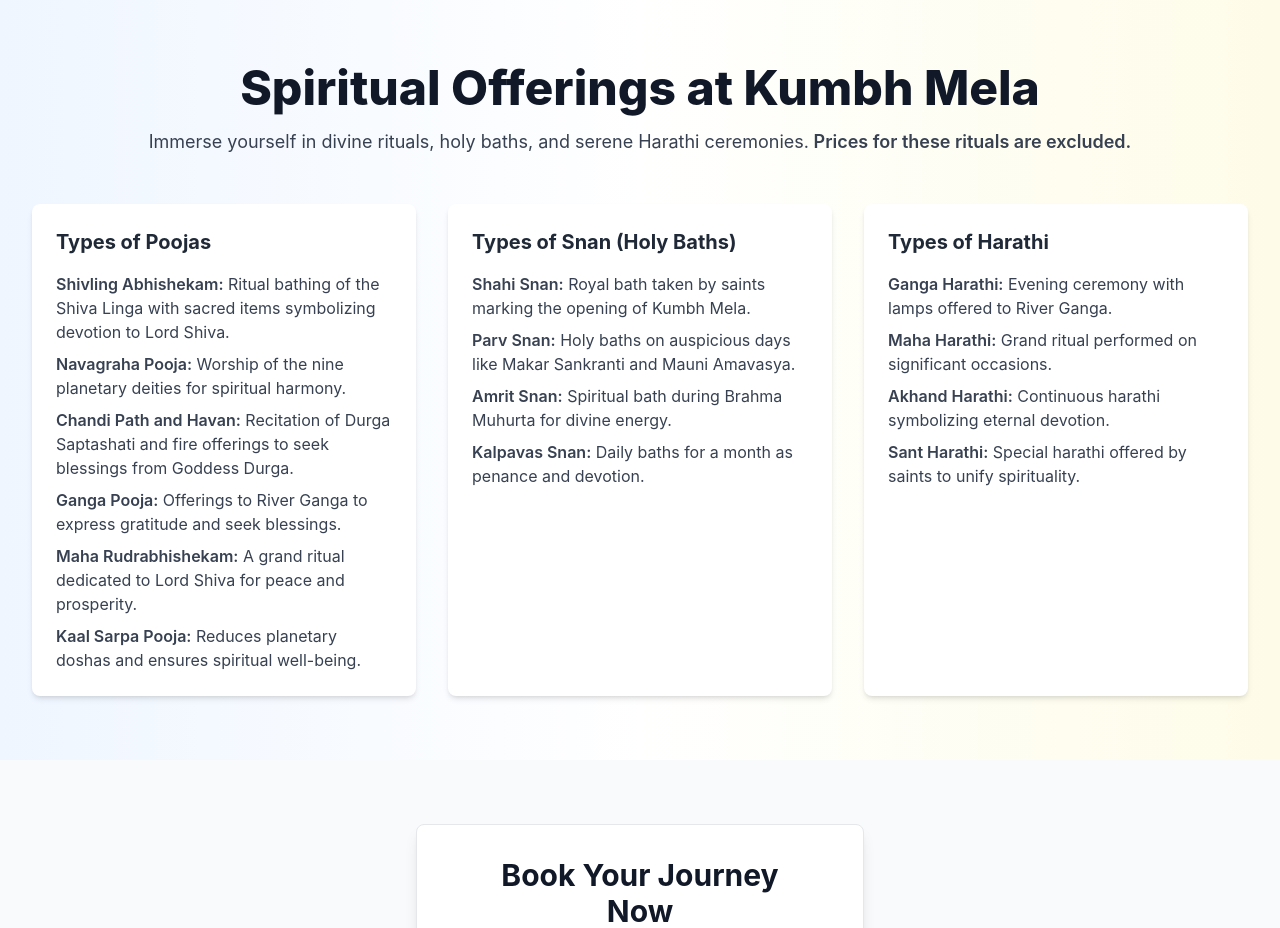
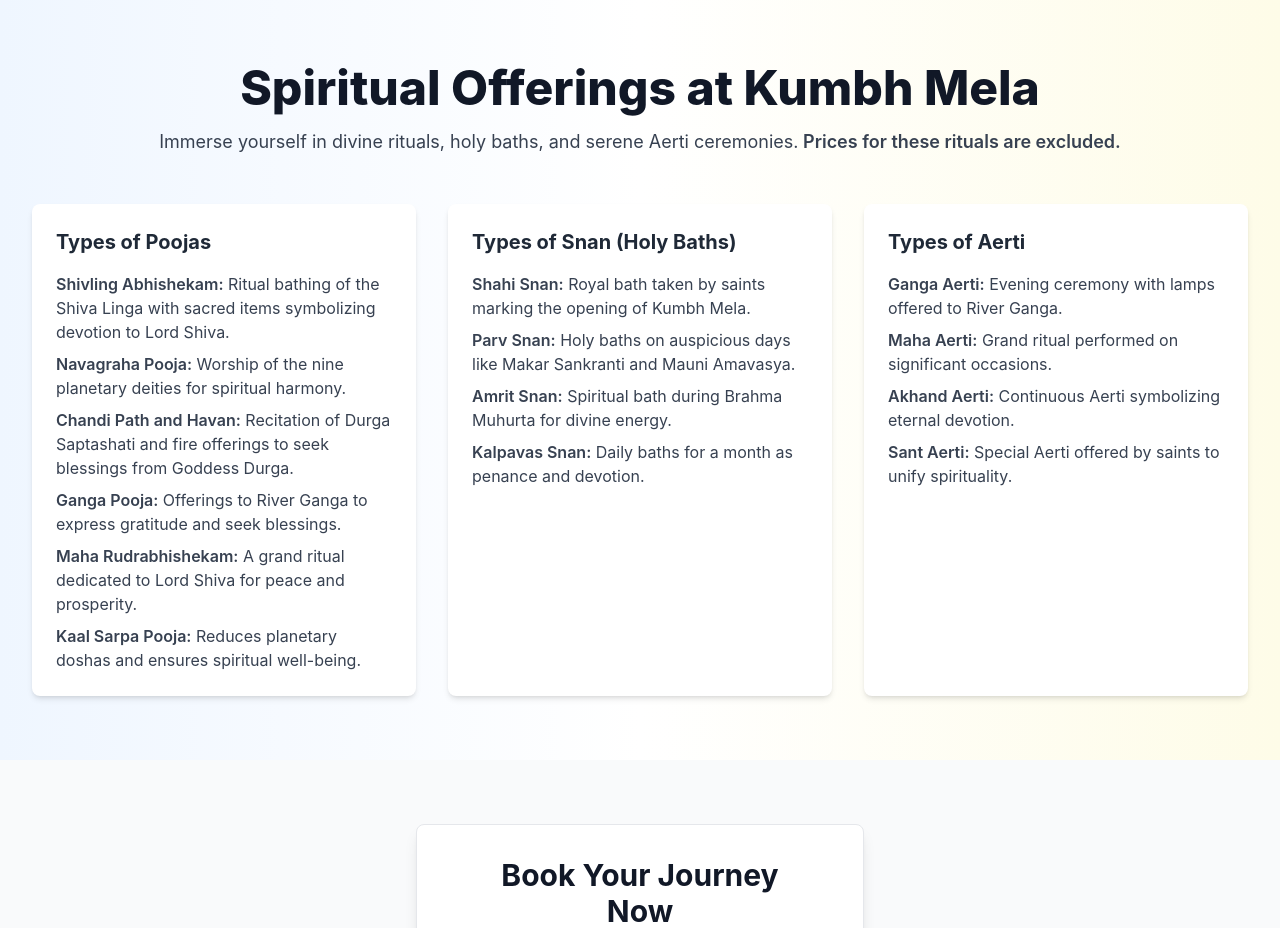
Before and after one commit to Tirumala02/Travel, a React (Create React App) app in the folder frontend/: page / in a window 1280 px wide. Shown: the part 2000-2928 px from the top of the page. Built offline with nearby package versions, Linux system fonts and the light colour scheme.

Commit message:
Update App.js

```diff
--- a/frontend/src/App.js
+++ b/frontend/src/App.js
@@ -268,7 +268,7 @@ export default function App() {
         Spiritual Offerings at Kumbh Mela
       </h2>
       <p className="text-lg text-gray-700">
-        Immerse yourself in divine rituals, holy baths, and serene Harathi ceremonies.
+        Immerse yourself in divine rituals, holy baths, and serene Aerti ceremonies.
         <span className="font-semibold"> Prices for these rituals are excluded.</span>
       </p>
     </div>
@@ -305,17 +305,17 @@ export default function App() {
         </ul>
       </div>
 
-      {/* Harathi Section */}
+      {/* Aerti Section */}
       <div className="bg-white rounded-lg shadow-md p-6">
         <h3 className="text-xl font-bold text-gray-800 mb-4 flex items-center">
-          {/* <img src="/icons/harathi-icon.png" alt="Harathi Icon" className="h-6 w-6 mr-2" /> */}
-          Types of Harathi
+          {/* <img src="/icons/Aerti-icon.png" alt="Aerti Icon" className="h-6 w-6 mr-2" /> */}
+          Types of Aerti
         </h3>
         <ul className="space-y-2 text-gray-700">
-          <li><span className="font-semibold">Ganga Harathi:</span> Evening ceremony with lamps offered to River Ganga.</li>
-          <li><span className="font-semibold">Maha Harathi:</span> Grand ritual performed on significant occasions.</li>
-          <li><span className="font-semibold">Akhand Harathi:</span> Continuous harathi symbolizing eternal devotion.</li>
-          <li><span className="font-semibold">Sant Harathi:</span> Special harathi offered by saints to unify spirituality.</li>
+          <li><span className="font-semibold">Ganga Aerti:</span> Evening ceremony with lamps offered to River Ganga.</li>
+          <li><span className="font-semibold">Maha Aerti:</span> Grand ritual performed on significant occasions.</li>
+          <li><span className="font-semibold">Akhand Aerti:</span> Continuous Aerti symbolizing eternal devotion.</li>
+          <li><span className="font-semibold">Sant Aerti:</span> Special Aerti offered by saints to unify spirituality.</li>
         </ul>
       </div>
     </div>
```
